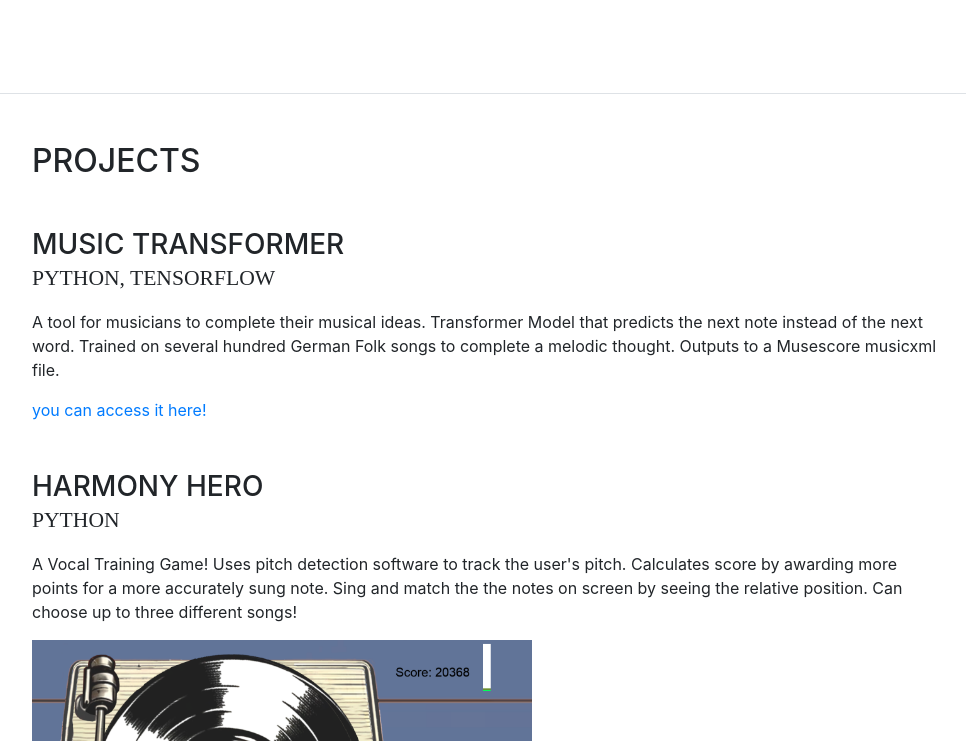
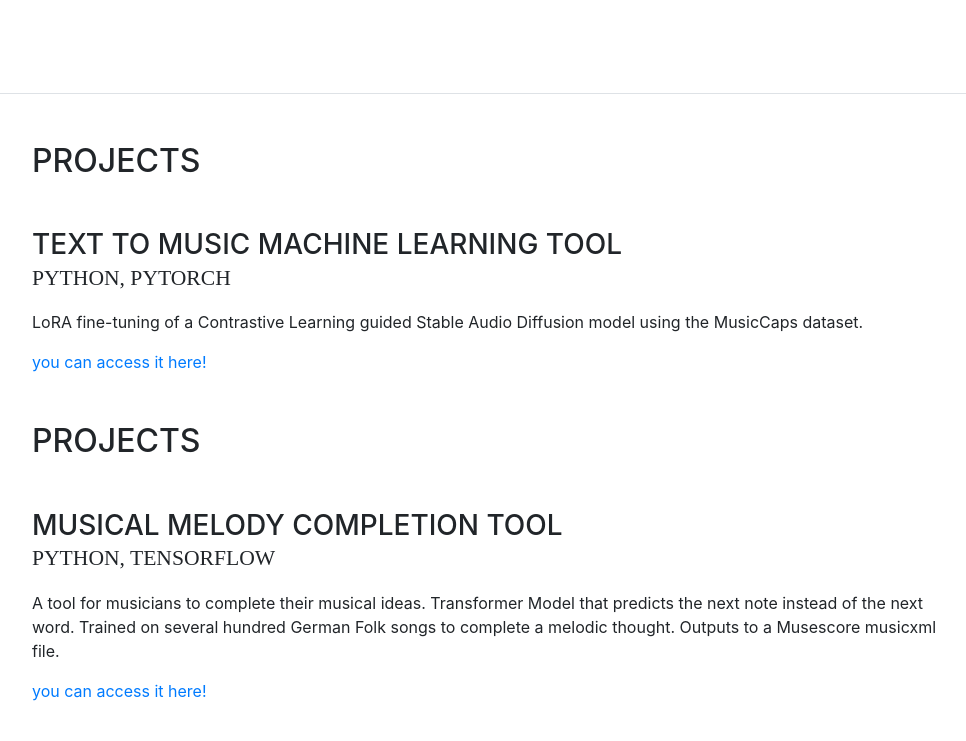
Before and after one commit to mcknuggie/mcknuggie.github.io, a website with bundled scripts: page index.html in a window 1280 px wide. Shown: the part 2059-2800 px from the top of the page, without its empty margins (288-1254 px from the left). Built offline with nearby package versions, Linux system fonts and the light colour scheme; a web font is replaced by a local one.

Commit message:
fine-tune paper update

```diff
--- a/index.html
+++ b/index.html
@@ -184,7 +184,21 @@
 
           <div class="resume-item d-flex flex-column flex-md-row mb-5">
             <div class="resume-content mr-auto">
-              <h3 class="mb-0">Music Transformer</h3>
+              <h3 class="mb-0">Text to Music Machine Learning Tool</h3>
+              <div class="subheading mb-3">Python, PyTorch</div>
+              <p>
+                LoRA fine-tuning of a Contrastive Learning guided Stable Audio Diffusion model using the MusicCaps dataset.
+              </p>
+              <a href="https://drive.google.com/drive/folders/1ZkSP1lDWjCEWCPQ9a6LZxov_Rn22rCE0?usp=sharing">you can access it here!</a>
+            </div>
+          </div>
+
+        <div class="my-auto">
+          <h2 class="mb-5">Projects</h2>
+
+          <div class="resume-item d-flex flex-column flex-md-row mb-5">
+            <div class="resume-content mr-auto">
+              <h3 class="mb-0">Musical Melody Completion Tool</h3>
               <div class="subheading mb-3">Python, TensorFlow</div>
               <p>
                 A tool for musicians to complete their musical ideas. Transformer Model that predicts the next note
@@ -197,7 +211,7 @@
 
           <div class="resume-item d-flex flex-column flex-md-row mb-5">
             <div class="resume-content mr-auto">
-              <h3 class="mb-0">Harmony Hero</h3>
+              <h3 class="mb-0">Harmony Hero: A Vocal Training Music Game</h3>
               <div class="subheading mb-3">Python</div>
               <p>
                 A Vocal Training Game! Uses pitch detection software to track the user's pitch. Calculates score by
```
Also changed, not shown: 2 other files.
